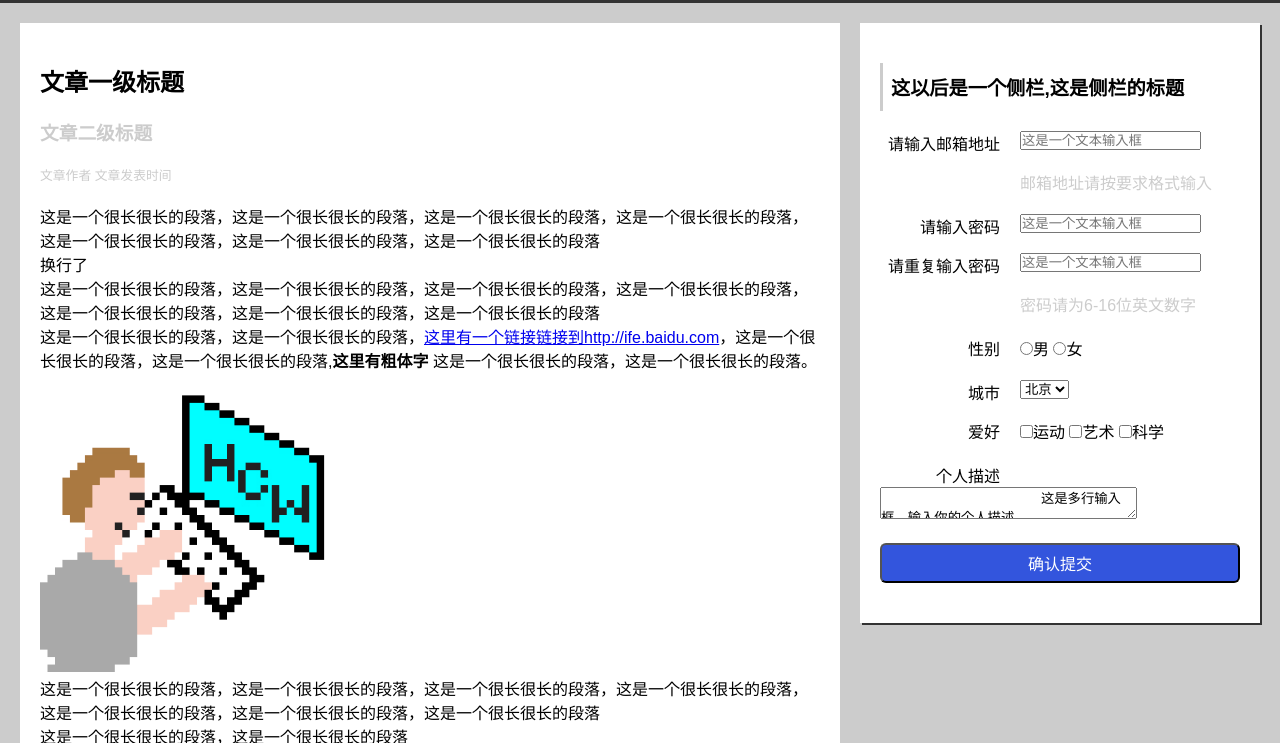
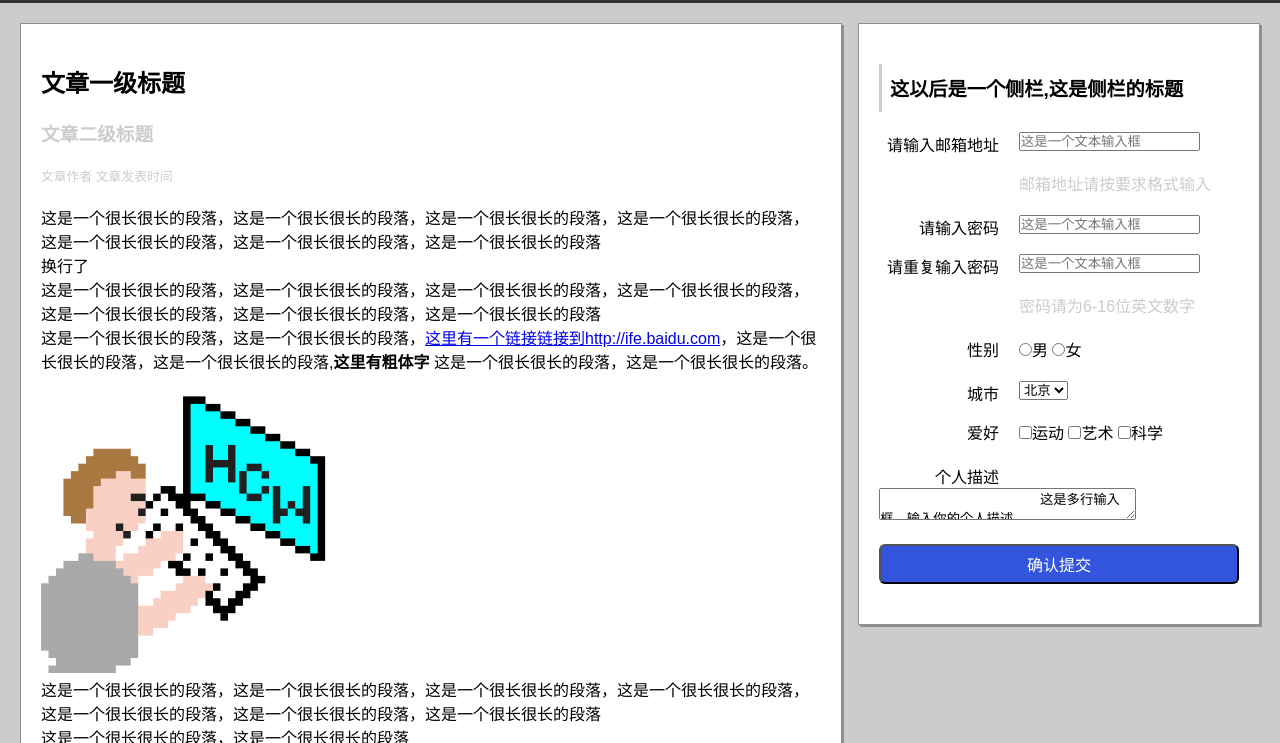
Before and after one commit to JMyin/BaiduIFE, a plain HTML site: page task_05/task_05.html in a window 1280 px wide. Shown: the part 57-800 px from the top of the page. Drawn offline with Linux system fonts and the light colour scheme.

Commit message:
task_05_shadow

```diff
--- a/task_05/task_05.css
+++ b/task_05/task_05.css
@@ -45,6 +45,8 @@ nav ul li{
     padding: 20px;
     float:left;
     width: 100%;
+    box-shadow: 2px 2px 0 0 #8f8f8f;
+    border: 1px solid #8f8f8f;;
 }
 .wrapper .content ul li{
     list-style-type:none;
@@ -110,7 +112,8 @@ nav ul li{
     right:0;
     width: 360px;
     padding: 20px 20px;
-    box-shadow: 2px 2px 0 0 #333;
+    border: 1px solid #8f8f8f;;
+    box-shadow: 2px 2px 0 0 #8f8f8f;
 }
 .aside h2{
     border-left: 3px solid #ccc;
```
Also changed, not shown: task_06/task_06.html (added, +10 -0 lines).
